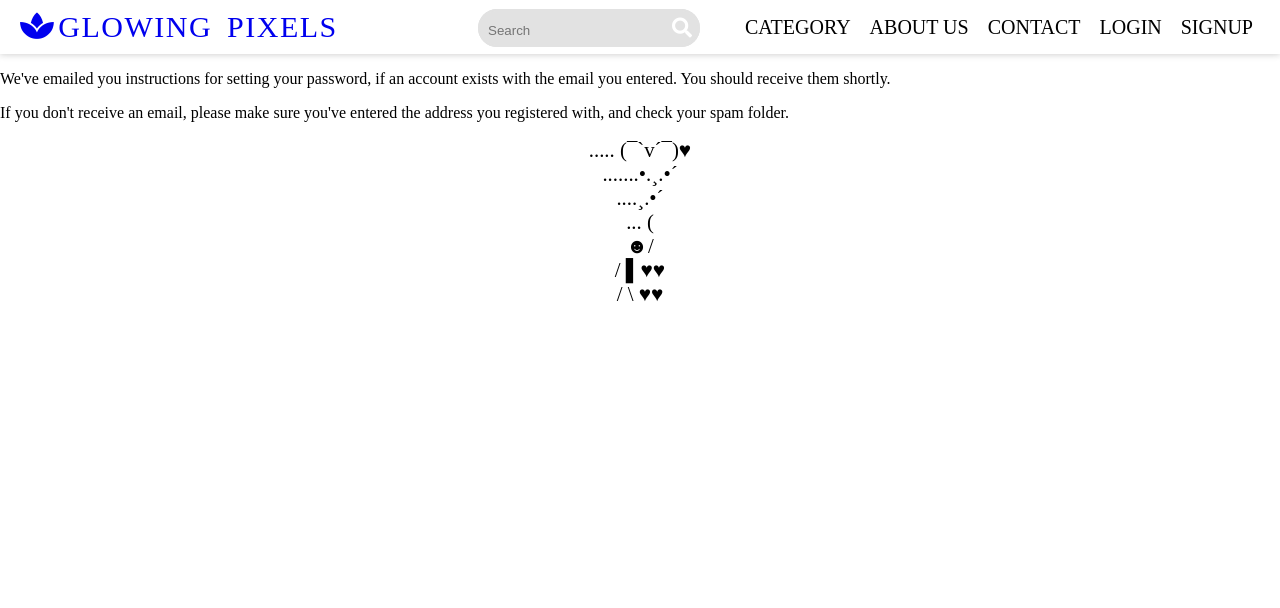
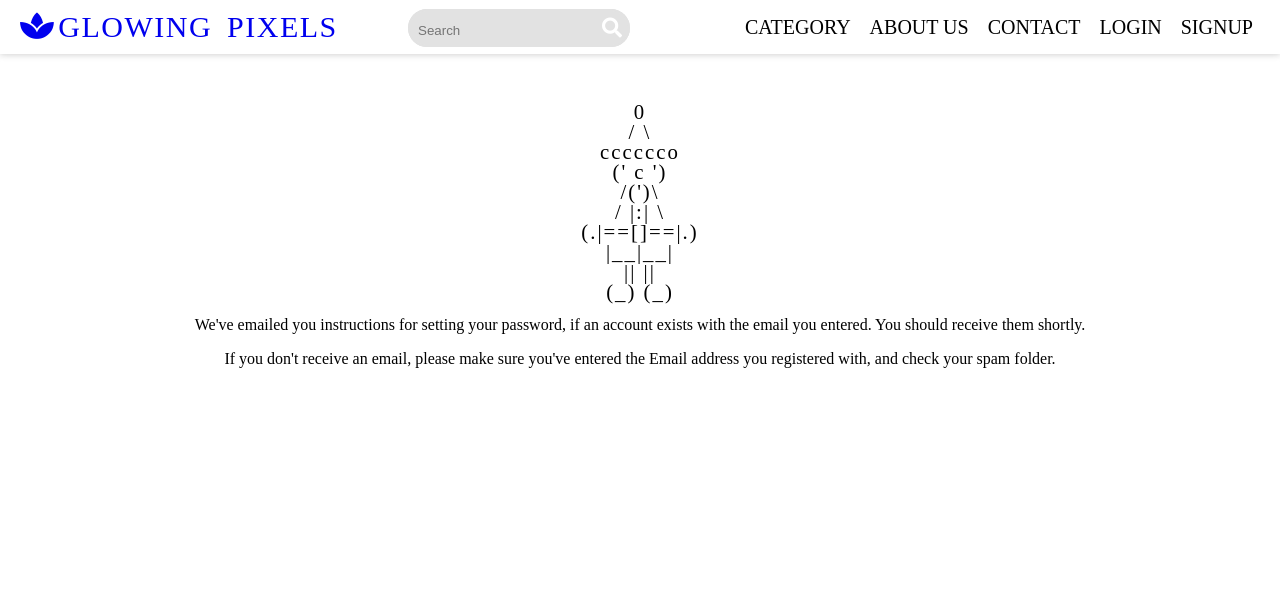
Before and after one commit to GlowingPixels/gp_web, a Django app: page /accounts/password_reset/done/ in a window 1280 px wide. Shown: the top 608 px of the page. Run offline with Django 3.2, Linux system fonts and the light colour scheme; data that the repository does not hold is empty; some libraries are stand-ins or nearby versions.

Commit message:
HTML changed

```diff
--- a/static/css/base.css
+++ b/static/css/base.css
@@ -73,7 +73,7 @@ body, html {
 /* search panel */
 .searchContainer    {
     position: absolute;
-    right: 580px;
+    right: 650px;
     top: 40px;
 }
 
@@ -116,7 +116,7 @@ body, html {
 
 
 /* for tablet mode */
-@media only screen and (max-width: 1150px) {
+@media only screen and (max-width: 1200px) {
     /* code for navbar collapse */
     .navbar-u {
         padding: 15px 0;
--- a/static/css/login.css
+++ b/static/css/login.css
@@ -12,7 +12,7 @@
     top: 17px;
 }
 
-@media only screen and (max-width: 1150px){
+@media only screen and (max-width: 1200px){
     .searchContainer    {
         top: 13px;
     }
@@ -99,11 +99,14 @@ footer {
 }
 
 /* code for reset_done page */
-.textPic    {
-    margin: 0;
+.textpic    {
+    margin: -4px 0;
+    display: block;
+    letter-spacing: 2px;
 }
 
 .textPicPosition    {
     text-align: center;
     font-size: 130%;
+    margin-top: 50px;
 }
--- a/static/css/signup.css
+++ b/static/css/signup.css
@@ -12,7 +12,7 @@
     top: 17px;
 }
 
-@media only screen and (max-width: 1150px){
+@media only screen and (max-width: 1200px){
     .searchContainer    {
         top: 13px;
     }
--- a/static/js/base.js
+++ b/static/js/base.js
@@ -26,14 +26,14 @@ function randomcolor()  {
 $(".bars-u").click(()=>{
     $(".navContent-u").slideToggle();
 });
-// to read the screen width and set display block if px > 900
+// to read the screen width and set display block if px > 1200
 $(document).ready(()=> {
     function checkWidth() {
         var windowSize = $(window).width();
 
-        if (windowSize >= 1150) {
+        if (windowSize >= 1200) {
             $(".navContent-u").css("display", "block");
-        }else if (windowSize < 1150)  {
+        }else if (windowSize < 1200)  {
             $(".navContent-u").css("display", "none");
         }
     }
@@ -52,13 +52,11 @@ $(".dropdown-u").hover(()=>{
 $(".searchArea").focus(()=>{
     var randcolor = randomcolor();
     $(".searchBar").css('border', '2px solid ' + String(randcolor));
-    $(".searchBar").css('box-shadow', "2px 0px 3px " + String(randcolor));
     $(".fa-search").css('color', String(randcolor));
 });
 $(".searchArea").blur(()=>{
     var randcolor = randomcolor();
     $(".searchBar").css('border', '2px solid rgb(226, 226, 226)');
-    $(".searchBar").css('box-shadow', 'none');
     $(".fa-search").css('color', 'white');
 });
 
--- a/templates/registration/password_reset_done.html
+++ b/templates/registration/password_reset_done.html
@@ -6,23 +6,30 @@
   <!-- css Link -->
   <link rel="stylesheet" href="{% static 'css/login.css' %}">
 
-  <p>
-    We've emailed you instructions for setting your password, if an account exists with the email you entered.
-    You should receive them shortly.
-  </p>
-  <p>
-    If you don't receive an email, please make sure you've entered the address you registered with,
-    and check your spam folder.
-  </p>
+
 
   <div class="textPicPosition">
-  <p class="textPic">..... (¯`v´¯)♥</p>
-  <p class="textPic">.......•.¸.•´</p>
-  <p class="textPic">....¸.•´</p>
-  <p class="textPic">... (</p>
-  <p class="textPic">☻/</p>
-  <p class="textPic">/ ▌♥♥</p>
-  <p class="textPic">/ \ ♥♥</p>
+    <span class="textpic">        0</span>
+    <span class="textpic">       / \</span>
+    <span class="textpic">     cccccco</span>
+    <span class="textpic">     (' c ')</span>
+    <span class="textpic">      /(')\</span>
+    <span class="textpic">   /   |:|   \</span>
+    <span class="textpic">  (.|==[]==|.)</span>
+    <span class="textpic">     |__|__|</span>
+    <span class="textpic">      || ||</span>
+    <span class="textpic">     (_) (_)</span>
+  </div>
+
+  <div style="text-align:center">
+    <p>
+      We've emailed you instructions for setting your password, if an account exists with the email you entered.
+      You should receive them shortly.
+    </p>
+    <p>
+      If you don't receive an email, please make sure you've entered the Email address you registered with,
+      and check your spam folder.
+    </p>
   </div>
 
 {% endblock %}
--- a/templates/registration/profile.html
+++ b/templates/registration/profile.html
@@ -51,13 +51,14 @@
                     <i class="fab fa-instagram"></i>
                 </a>
             </div>
-
+            <div class="userDetailsOnPage">
                 <div class="userFullName">
                     {{ user.first_name }} {{ user.last_name }}
                 </div>
                 <div class="imgContributed">
                     <span>0 Image Contributed</span>
                     <i class="fas fa-image contributeImgIcon"></i>
+                </div>
             </div>
         </div>
 
```
Also changed, not shown: static/css/profile.css (+16 -14 lines), templates/registration/signup.html (+1 -6 lines). Lines whose indentation alone changed are shown as unchanged.
